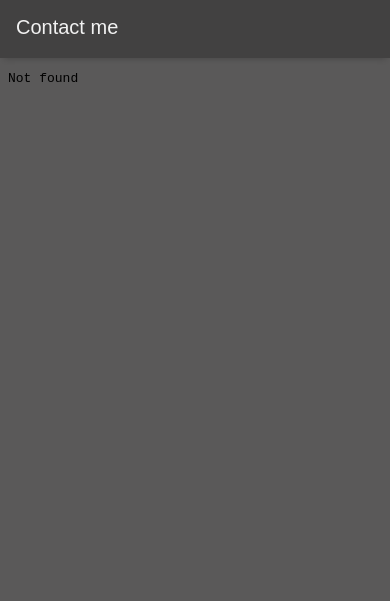
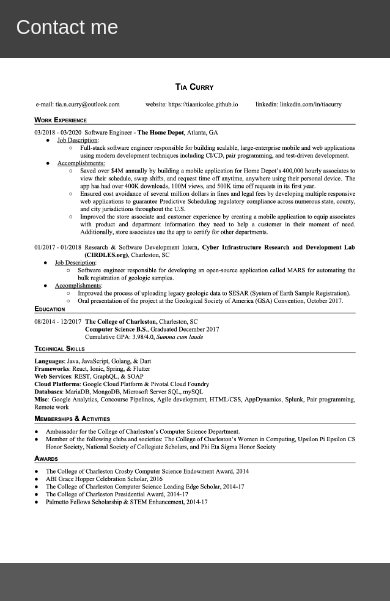
Before and after one commit to tiaanicolee/tiaanicolee.github.io, a plain HTML site: page resume.html in a window 390 px wide. Shown: the part 125-726 px from the top of the page. Drawn offline with Linux system fonts and the light colour scheme.

Commit message:
add mobile support for resume

```diff
--- a/resume.html
+++ b/resume.html
@@ -15,6 +15,8 @@
                 <a href="mailto:tia.n.curry@outlook.com">Contact me</a>
             </div>
         </div>
-        <iframe src="Tia Curry's Resume.pdf" class="resume"></iframe>
+        <object data="./Tia Curry's Resume.pdf" class="resume">
+            <img src="./Tia Curry's Resume.png" alt="Tia Curry's Resume">
+        </object>
     </body>
 </html>
--- a/styles.css
+++ b/styles.css
@@ -31,12 +31,16 @@ body {
     border: none;
 }
 
+.resume img {
+    width: 100%;
+}
+
 .aboutme {
     padding: 30px;
     color: #f2f2f2;
 }
 
-img {
+.aboutme img {
     width: 150px;
 }
 
```
Also changed, not shown: Tia Curry's Resume.png (added).
